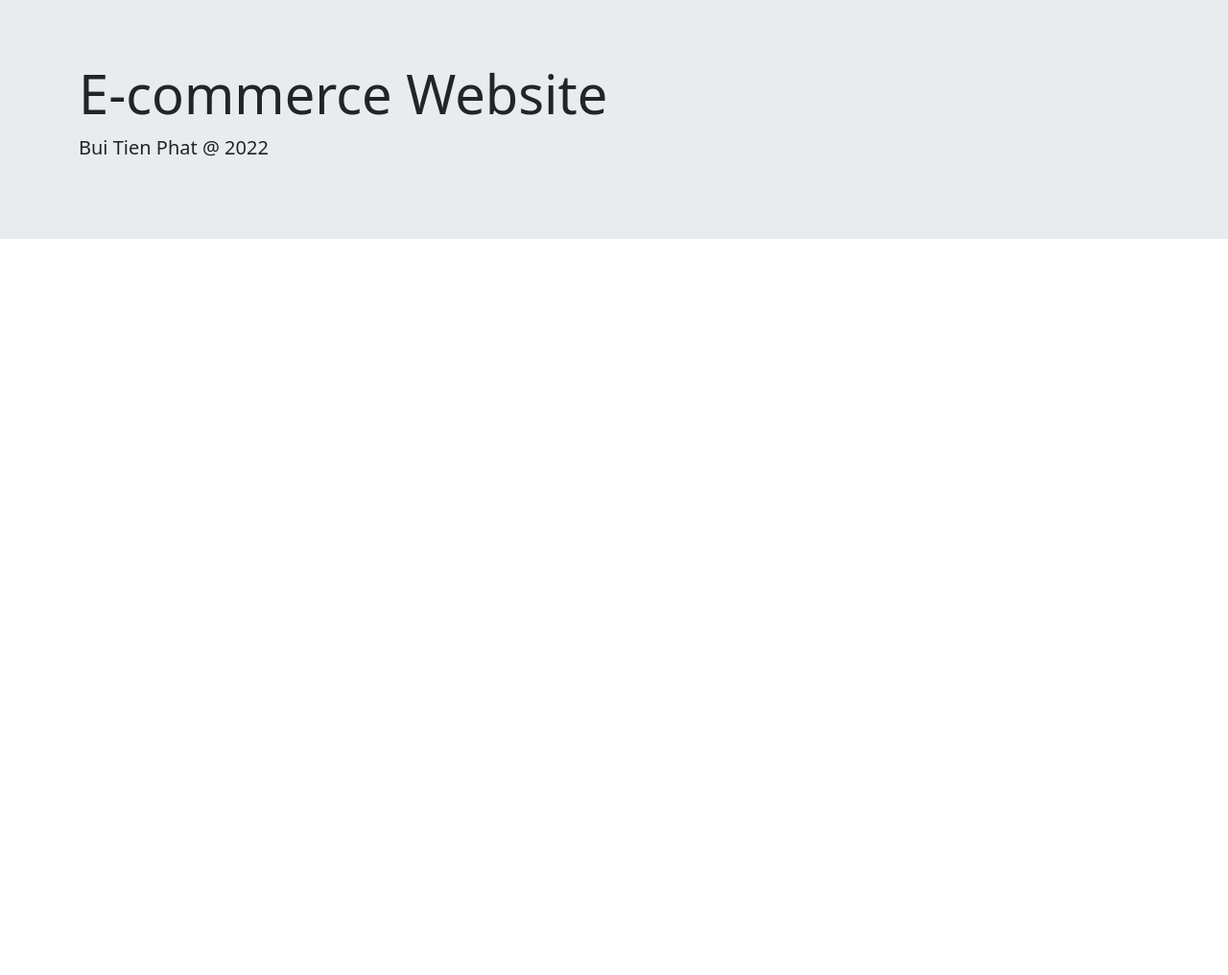
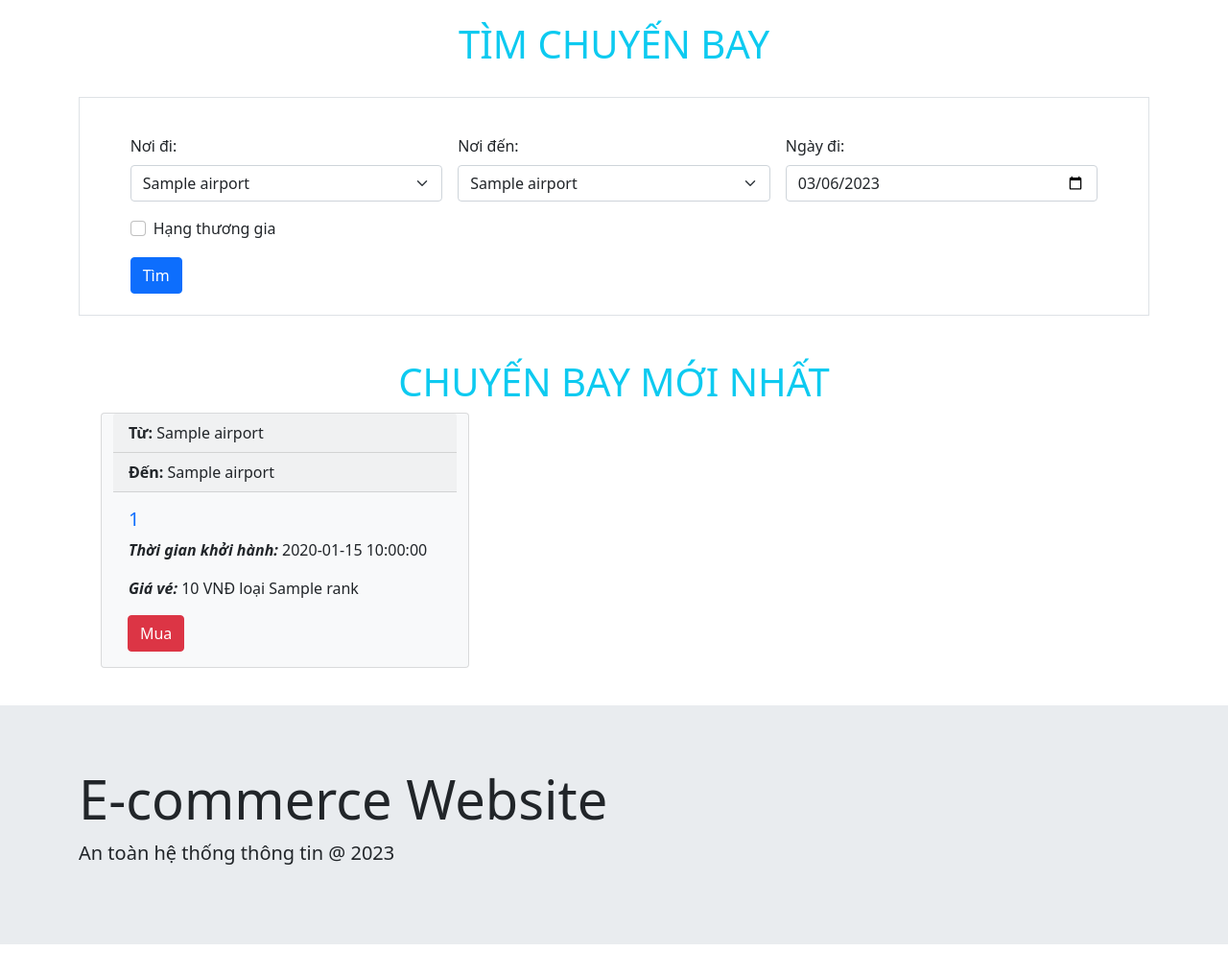
Before and after one commit to ShynBui/BTL_QuanLyChuyenBay, a Flask app: page / in a window 1280 px wide. Shown: the part 56-1072 px from the top of the page at 96% size. Before the commit the page ends 305 px from the top, so only its background shows below. Run offline with Flask 3, Linux system fonts and the light colour scheme; tables that the repository leaves empty hold one stand-in row (values such as "Sample post"); parts of the project's set-up code (start-up, migrations or seed data) failed here and were passed over; some libraries are stand-ins or nearby versions.

Commit message:
update index.html

```diff
--- a/saleapp/index.py
+++ b/saleapp/index.py
@@ -1,5 +1,6 @@
 import math
-import datetime
+import time
+from datetime import datetime
 from flask import render_template, request, redirect, session, jsonify, url_for
 from saleapp import app, admin, login, untils, socketio, dao, utils
 from saleapp.models import UserRole
@@ -8,9 +9,24 @@ import cloudinary.uploader
 from flask_socketio import SocketIO, emit, join_room
 
 
-@app.route("/")
+@app.route("/", methods=('GET', 'POST'))
 def home():
-    return render_template('index.html')
+    flights = untils.load_flights()
+    data_fill = flights
+    len_of_flights = len(data_fill)
+    if request.method == "POST":
+        data_fill = []
+        start = request.form['start']
+        finish = request.form['finish']
+        date = request.form['date']
+        date = datetime.strptime(date, "%Y-%m-%d").date()
+        for f in flights:
+            f_d = f.departing_at.date()
+            if f.airline.departing_airport.name == start and f.airline.arriving_airport.name == finish\
+                    and f_d == date:
+                data_fill.append(f)
+        len_of_flights = len(data_fill)
+    return render_template('index.html', data_fill=data_fill, len_of_flights=len_of_flights)
 
 
 # socket
@@ -280,6 +296,33 @@ def cus_form():
     seats = session[key]["seats"]
     return render_template('fillform.html', seats=seats)
 
+@app.route("/api/index/")
+def airports():
+    data = []
+
+    for a in untils.load_airports():
+        data.append({
+            'id': a.id,
+            'name': a.name
+        })
+
+    return jsonify(data)
+
+@app.route("/api/index/price/")
+def prices():
+    data = []
+
+    for f in untils.load_flights():
+        p = untils.get_prices_of_flight(f.id)
+        for pr in p:
+            data.append({
+                'flight_id': pr.flight_id,
+                'rank': pr.rank.name,
+                'price': pr.price
+            })
+
+    return jsonify(data)
+
 
 if __name__ == '__main__':
     socketio.run(app, debug=True)
--- /dev/null
+++ b/saleapp/static/js/fillValues.js
@@ -0,0 +1,35 @@
+function create_options() {
+    let option = ''
+    fetch("/api/index/")
+    .then(res => res.json())
+    .then(data => {
+        data.forEach((item, index) => {
+            option += `<option id="${index}" value="${item.name}">${item.name}</option>`
+        })
+
+        let select_container = document.getElementById("validationCustom01");
+        select_container.innerHTML = option;
+        select_container = document.getElementById("validationCustom02");
+        select_container.innerHTML = option;
+    })
+}
+
+function getCurrentDate() {
+    let today = new Date();
+    let currentDate = today.toISOString().split('T')[0];
+    document.getElementById("validationCustom03").value = currentDate;
+}
+
+function create_prices(flight_id) {
+    let price = ''
+    fetch("/api/index/price/")
+    .then(res => res.json())
+    .then(data => {
+        data.forEach((item, index) => {
+            if (item.flight_id == flight_id) {
+                price += `<span id="${index}">${item.price} VNĐ loại ${item.rank}</span><br>`;
+            }
+        })
+        document.getElementById(`p-${flight_id-1}`).innerHTML = price;
+    })
+}
--- a/saleapp/templates/index.html
+++ b/saleapp/templates/index.html
@@ -4,5 +4,78 @@
 
 
 {% block content %}
+<section class="row" style="margin: 2% 0;">
+    <h1 class="text-center text-info">TÌM CHUYẾN BAY</h1>
+    <form method="POST" class=" row g-3 needs-validation border" validate style="margin: 2% 0; padding: 2% 4%;">
+        <div class="col-md-4">
+            <label for="validationCustom01" class="form-label">Nơi đi:</label>
+            <select class="form-select" name="start" id="validationCustom01" required></select>
+        </div>
+        <div class="col-md-4">
+            <label for="validationCustom02" class="form-label">Nơi đến:</label>
+            <select class="form-select" name="finish" id="validationCustom02" required></select>
+        </div>
+        <div class="col-md-4">
+            <label for="validationCustom03" class="form-label">Ngày đi:</label>
+            <input type="date" class="form-control" id="validationCustom03"
+                   name="date" value="">
+        </div>
+
+        <div class="col-12">
+            <div class="form-check">
+                <input class="form-check-input" type="checkbox" value="" id="invalidCheck">
+                <label class="form-check-label" for="invalidCheck">
+                    Hạng thương gia
+                </label>
+                <div class="invalid-feedback">
+                    You must agree before submitting.
+                </div>
+            </div>
+        </div>
+        <div class="col-12">
+            <button class="btn btn-primary" type="submit">Tìm</button>
+        </div>
+    </form>
+</section>
+
+<section class="row" style="margin: 2% 0;">
+    <h1 class="text-center text-info">CHUYẾN BAY MỚI NHẤT</h1>
+    <div class="mx-auto row">
+        {% for f in range(len_of_flights) %}
+        <div class="card text-dark bg-light mb-3" style="max-width: 24rem; margin-left: 1%;">
+            <div class="card-header"><b>Từ:</b> {{ data_fill[f].airline.departing_airport.name}}</div>
+            <div class="card-header"><b>Đến:</b> {{ data_fill[f].airline.arriving_airport.name}}</div>
+            <div class="card-body">
+                <h5 class="card-title h5 text-primary">{{ data_fill[f].id }}</h5>
+                <p class="card-text"><b><i>Thời gian khởi hành:</i></b> {{data_fill[f].departing_at}}</p>
+                <p class="card-text"><b><i>Giá vé:</i></b> {{data_fill[f].prices.price}}
+                    <span id="p-{{f}}"></span>
+                </p>
+            </div>
+            <div class="col-12">
+                <a class="btn btn-danger" style="margin-bottom: 5%; color: white;">Mua</a>
+            </div>
+        </div>
+        {% endfor %}
+    </div>
+</section>
+</div>
+
 
 {% endblock %}
+
+{% block js %}
+<script src="{{ url_for('static', filename='js/fillValues.js') }}"></script>
+<script>
+    window.addEventListener("load", (event) => {
+        create_options();
+        getCurrentDate();
+
+        let flight_id = document.getElementsByClassName("h5");
+        for(let i = 0; i < flight_id.length; i++) {
+            create_prices(flight_id[i].textContent);
+        }
+    });
+
+</script>
+{% endblock %}
--- a/saleapp/templates/layout/footer.html
+++ b/saleapp/templates/layout/footer.html
@@ -1,6 +1,6 @@
 <div class="jumbotron jumbotron-fluid">
   <div class="container">
     <h1 class="display-4">E-commerce Website</h1>
-    <p class="lead">Bui Tien Phat @ 2022</p>
+    <p class="lead">An toàn hệ thống thông tin @ 2023</p>
   </div>
 </div>
--- a/saleapp/templates/layout/header.html
+++ b/saleapp/templates/layout/header.html
@@ -27,7 +27,7 @@
             </li>
 
             <li class="nav-item">
-                <a class="nav-link" href="{{url_for('user_signout')}}">Dăng xuất</a>
+                <a class="nav-link" href="{{url_for('user_signout')}}">Đăng xuất</a>
             </li>
 
             <li class="nav-item active">
--- a/saleapp/untils.py
+++ b/saleapp/untils.py
@@ -1,4 +1,4 @@
-from saleapp.models import User, UserRole, Room, Message
+from saleapp.models import User, UserRole, Room, Message, Airport, Flight, PriceOfFlight, Airline
 from flask_login import current_user
 from sqlalchemy import func, and_, desc
 from saleapp import app, db
@@ -96,3 +96,12 @@ def get_unreply_room():
 
 def get_user_by_id(user_id):
     return User.query.get(user_id)
+
+def load_airports():
+    return Airport.query.all()
+
+def load_flights():
+    return Flight.query.all()
+
+def get_prices_of_flight(flight_id):
+    return PriceOfFlight.query.filter(PriceOfFlight.flight_id.__eq__(flight_id)).all()
```
Also changed, not shown: saleapp/models.py (+4 -3 lines).
